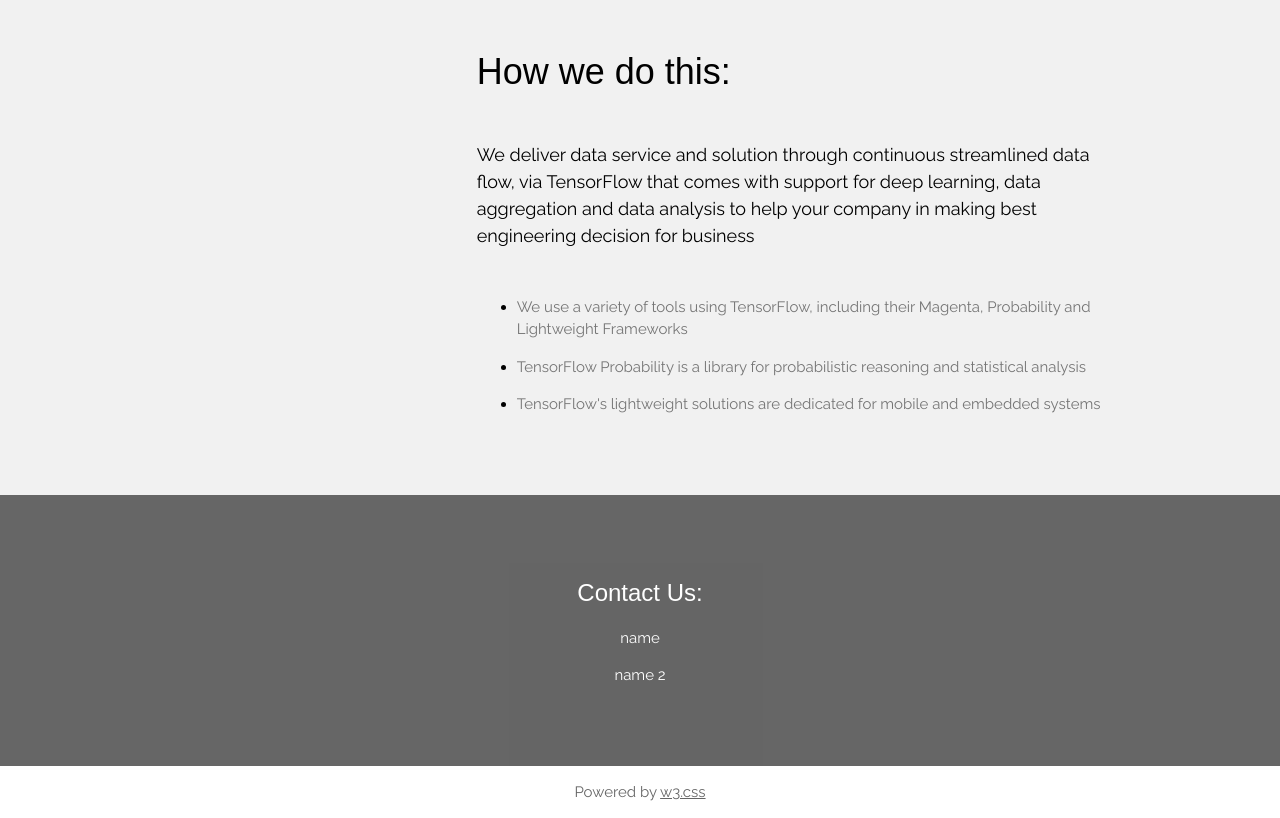
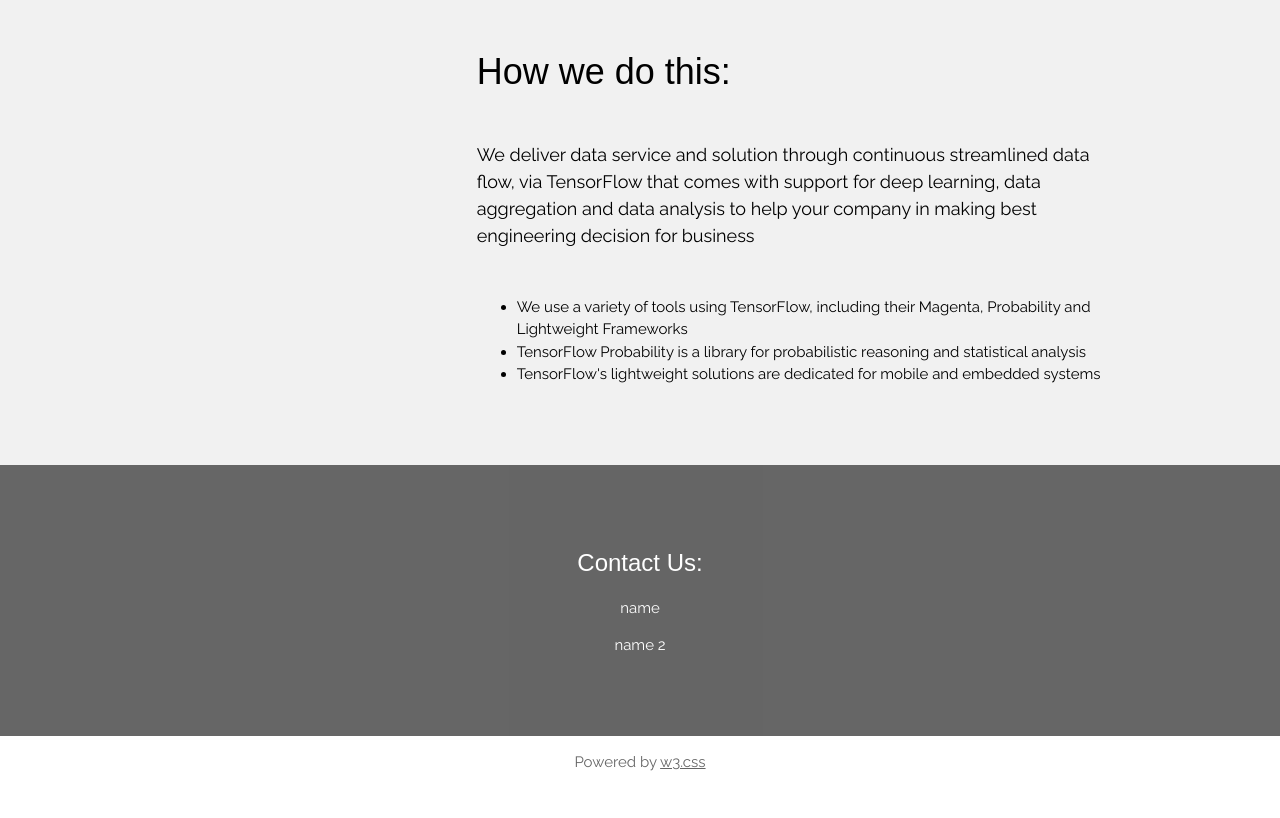
Before and after one commit to roaibot/roaibot.github.io, a plain HTML site: page index.html in a window 1280 px wide. Shown: the part 962-1780 px from the top of the page. After the commit the page ends 1750 px from the top, so only its background shows below. Drawn offline with nearby package versions, Linux system fonts and the light colour scheme.

Commit message:
Update index.html

```diff
--- a/index.html
+++ b/index.html
@@ -99,14 +99,14 @@
                   via TensorFlow that comes with support for deep learning, data aggregation and data analysis
                   to help your company in making best engineering decision for business</h5>
 
-                <ul style="list-style-type:disc">
-                  <li><p class="w3-text-grey">We use a variety of tools using TensorFlow, including their Magenta, Probability and
-                Lightweight Frameworks</p></li>
-                  <li><p class="w3-text-grey">TensorFlow Probability is a library for probabilistic reasoning and statistical analysis
-                </p></li>
-                  <li><p class="w3-text-grey">TensorFlow's lightweight solutions are dedicated for mobile and embedded systems</p></li>
-                </ul>
-
+              <p class="w3-text-grey">
+                  <ul style="list-style-type:disc">
+                      <li>We use a variety of tools using TensorFlow, including their Magenta, Probability and
+                          Lightweight Frameworks</li>
+                      <li>TensorFlow Probability is a library for probabilistic reasoning and statistical analysis</li>
+                      <li>TensorFlow's lightweight solutions are dedicated for mobile and embedded systems</li>
+                  </ul>
+              </p>
 
             </div>
           </div>
```
